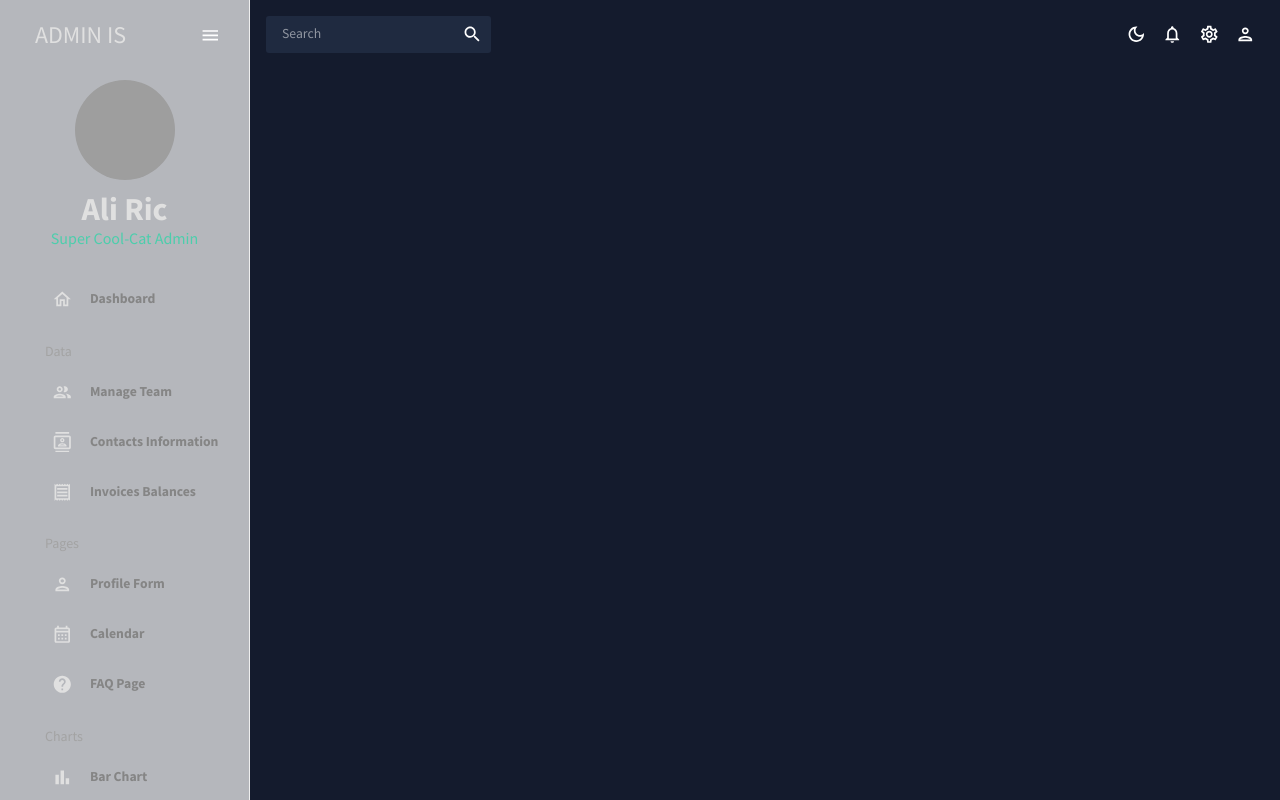
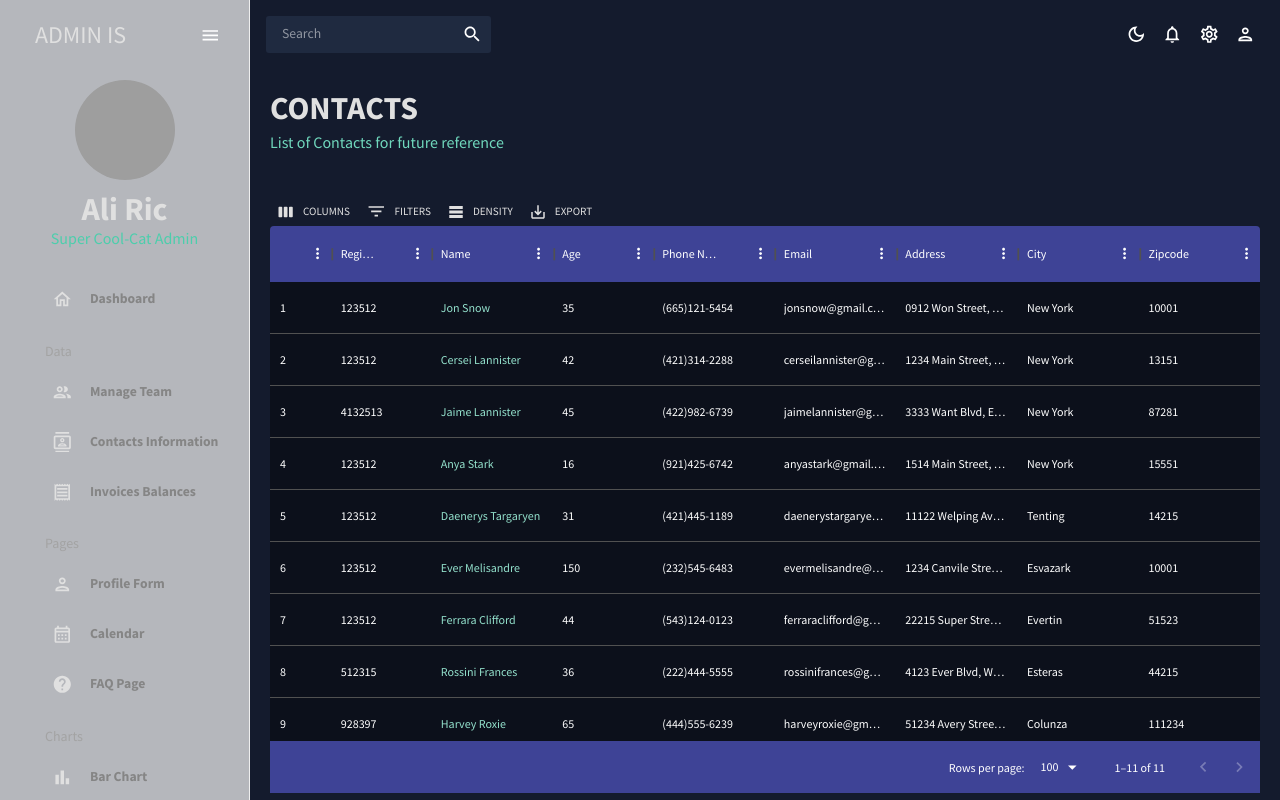
Before and after one commit to alissonkhr/React-Practice, a React (Create React App) app in the folder react-main/: page /contacts in a window 1280 px wide. Shown: the top 800 px of the page. Built offline with nearby package versions, Linux system fonts and the light colour scheme; grey boxes are pictures that could not be loaded.

Commit message:
contacts table and data showing and working

```diff
--- a/react-main/src/App.js
+++ b/react-main/src/App.js
@@ -5,8 +5,8 @@ import Topbar from "./scenes/global/Topbar";
 import MySidebar from "./scenes/global/MySidebar";
 import Dashboard from "./scenes/dashboard";
 import Team from "./scenes/team";
+import Contacts from "./scenes/contacts";
 // import Invoices from "./scenes/invoices";
-// import Contacts from "./scenes/contacts";
 // import Bar from "./scenes/bar";
 // import Form from "./scenes/form";
 // import Line from "./scenes/line";
@@ -29,8 +29,8 @@ function App() {
             <Routes>
               <Route path="/" element={<Dashboard />} />
               <Route path="/team" element={<Team />} />
+              <Route path="/contacts" element={<Contacts />} />
               {/* <Route path="/invoices" element={<Invoices />} /> */}
-              {/* <Route path="/contacts" element={<Contacts />} /> */}
               {/* <Route path="/bar" element={<Bar />} /> */}
               {/* <Route path="/form" element={<Form />} /> */}
               {/* <Route path="/line" element={<Line />} /> */}
--- a/react-main/src/scenes/contacts/index.jsx
+++ b/react-main/src/scenes/contacts/index.jsx
@@ -0,0 +1,98 @@
+import { Box, useTheme } from "@mui/material";
+import { DataGrid, GridToolbar } from "@mui/x-data-grid";
+import { tokens } from "../../theme";
+import { mockDataContacts } from "../../data/mockData";
+import Header from "../../components/Header";
+
+const Contacts = () => {
+  const theme = useTheme();
+  const colors = tokens(theme.palette.mode);
+
+  const columns = [
+    { field: "id", headerName: "ID", flex: 0.5 },
+    { field: "registrarId", headerName: "Registrar ID" },
+    {
+      field: "name",
+      headerName: "Name",
+      flex: 1,
+      cellClassName: "name-column--cell",
+    },
+    {
+      field: "age",
+      headerName: "Age",
+      type: "number",
+      headerAlign: "left",
+      align: "left",
+    },
+    {
+      field: "phone",
+      headerName: "Phone Number",
+      flex: 1,
+    },
+    {
+      field: "email",
+      headerName: "Email",
+      flex: 1,
+    },
+    {
+      field: "address",
+      headerName: "Address",
+      flex: 1,
+    },
+    {
+      field: "city",
+      headerName: "City",
+      flex: 1,
+    },
+    {
+      field: "zipCode",
+      headerName: "Zipcode",
+      flex: 1,
+    },
+  ];
+  return (
+    <Box m="20px">
+      <Header
+        title="CONTACTS"
+        subtitle="List of Contacts for future reference"
+      />
+      <Box
+        m="40px 0 0 0"
+        height="75vh"
+        sx={{
+          "& .MuiDataGrid-root": {
+            border: "none",
+          },
+          "& .MuiDataGrid-cell": {
+            borderBottom: "none",
+          },
+          "& .name-column--cell": {
+            color: colors.greenAccent[300],
+          },
+          "& .MuiDataGrid-columnHeaders": {
+            backgroundColor: colors.blueAccent[700],
+            borderBottom: "none",
+          },
+          "& .MuiDataGrid-virtualScroller": {
+            backgroundColor: colors.primary[700],
+          },
+          "& .MuiDataGrid-footerContainer": {
+            borderTop: "none",
+            backgroundColor: colors.blueAccent[700],
+          },
+          "& .MuiDataGrid-toolbarContainer .MuiButton-text": {
+            color: `${colors.grey[100]} !important`,
+          },
+        }}
+      >
+        <DataGrid
+          rows={mockDataContacts}
+          columns={columns}
+          components={{ Toolbar: GridToolbar }}
+        />
+      </Box>
+    </Box>
+  );
+};
+
+export default Contacts;
--- a/react-main/src/scenes/team/index.jsx
+++ b/react-main/src/scenes/team/index.jsx
@@ -28,7 +28,7 @@ const Team = () => {
     },
     {
       field: "phone",
-      headerName: "Phone",
+      headerName: "Phone Number",
       flex: 1,
     },
     {
```
